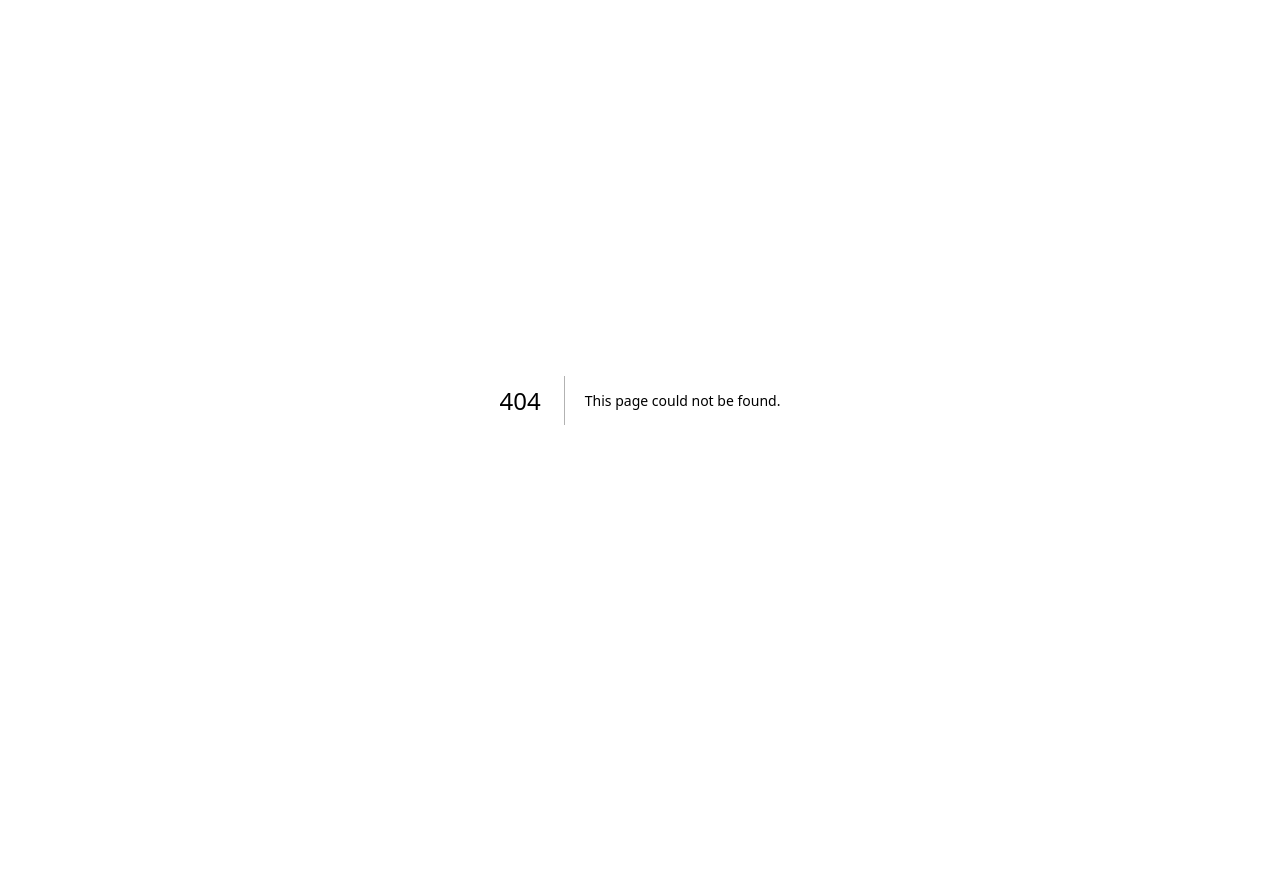
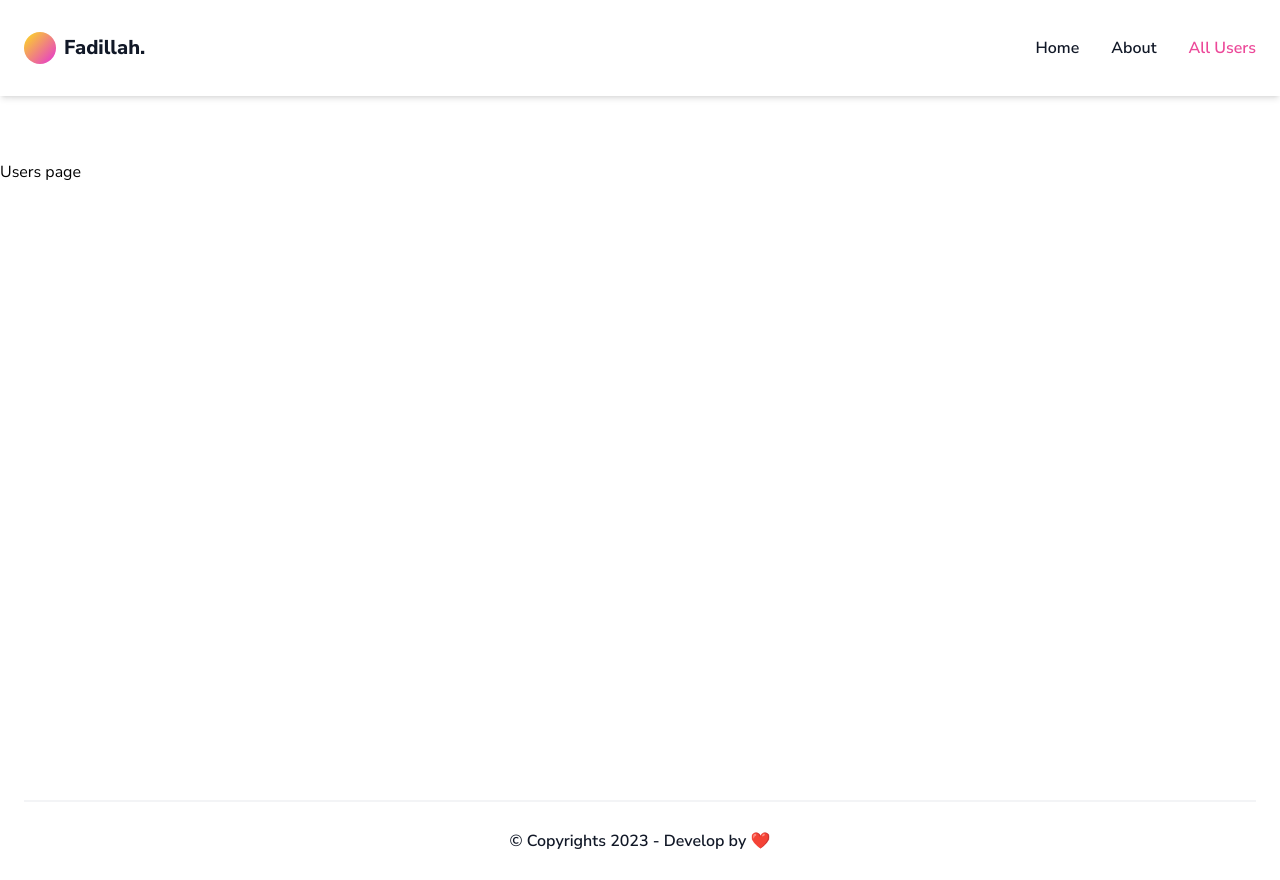
Before and after one commit to fajarfadillahh/fadillah-user-list, a Next.js app: page /users in a window 1280 px wide. Before the commit this address had no page. Before the commit the page ends 800 px from the top, so only its background shows below. Built offline with nearby package versions, Linux system fonts and the light colour scheme.

Commit message:
create: Users page

```diff
--- /dev/null
+++ b/pages/users.jsx
@@ -0,0 +1,10 @@
+// import components
+import Layout from "@/components/Layout";
+
+export default function users() {
+  return (
+    <Layout>
+      <div className="pt-40">Users page</div>
+    </Layout>
+  );
+}
```
